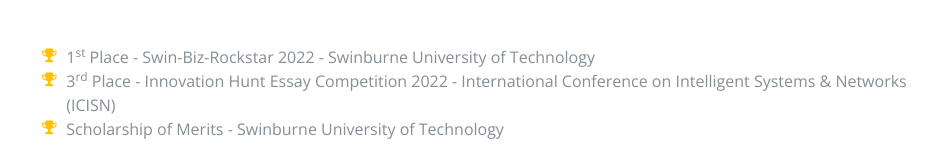
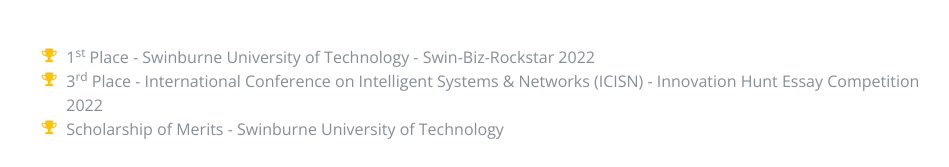
Before and after one commit to luongtracducanh/luongtracducanh.github.io, a plain HTML site: page index.html in a window 1280 px wide. Shown: the part 2764-2931 px from the top of the page, without its empty margins (288-1237 px from the left). Drawn offline with nearby package versions, Linux system fonts and the light colour scheme; a web font is replaced by a local one.

Commit message:
adjust minor details

```diff
--- a/index.html
+++ b/index.html
@@ -290,13 +290,13 @@
           <li>
             <i class="fa-li fa fa-trophy text-warning"></i>
             1<sup>st</sup>
-            Place - Swin-Biz-Rockstar 2022 - Swinburne University of Technology
+            Place - Swinburne University of Technology - Swin-Biz-Rockstar 2022
           </li>
           <li>
             <i class="fa-li fa fa-trophy text-warning"></i>
             3<sup>rd</sup>
-            Place - Innovation Hunt Essay Competition 2022 - International Conference on Intelligent Systems & Networks
-            (ICISN)
+            Place - International Conference on Intelligent Systems & Networks (ICISN) - Innovation Hunt Essay
+            Competition 2022
           </li>
           <li>
             <i class="fa-li fa fa-trophy text-warning"></i>
```
